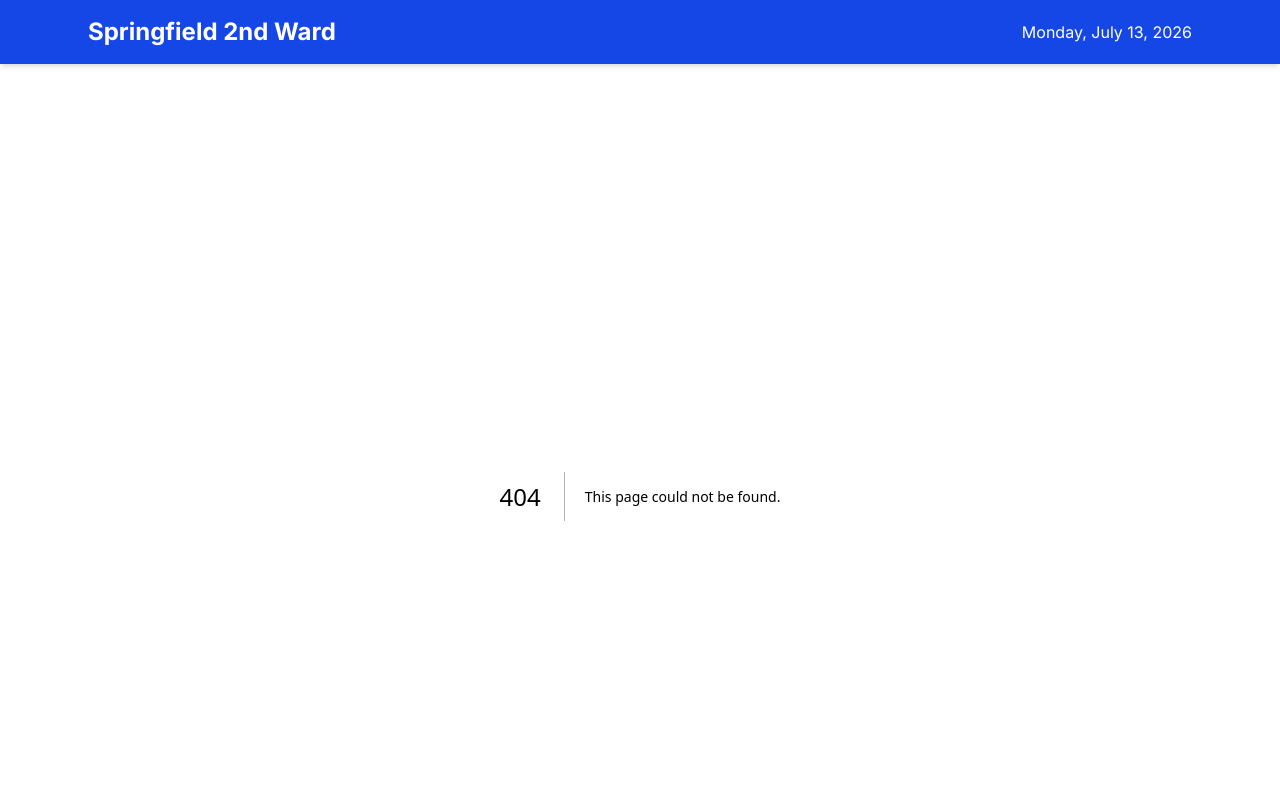
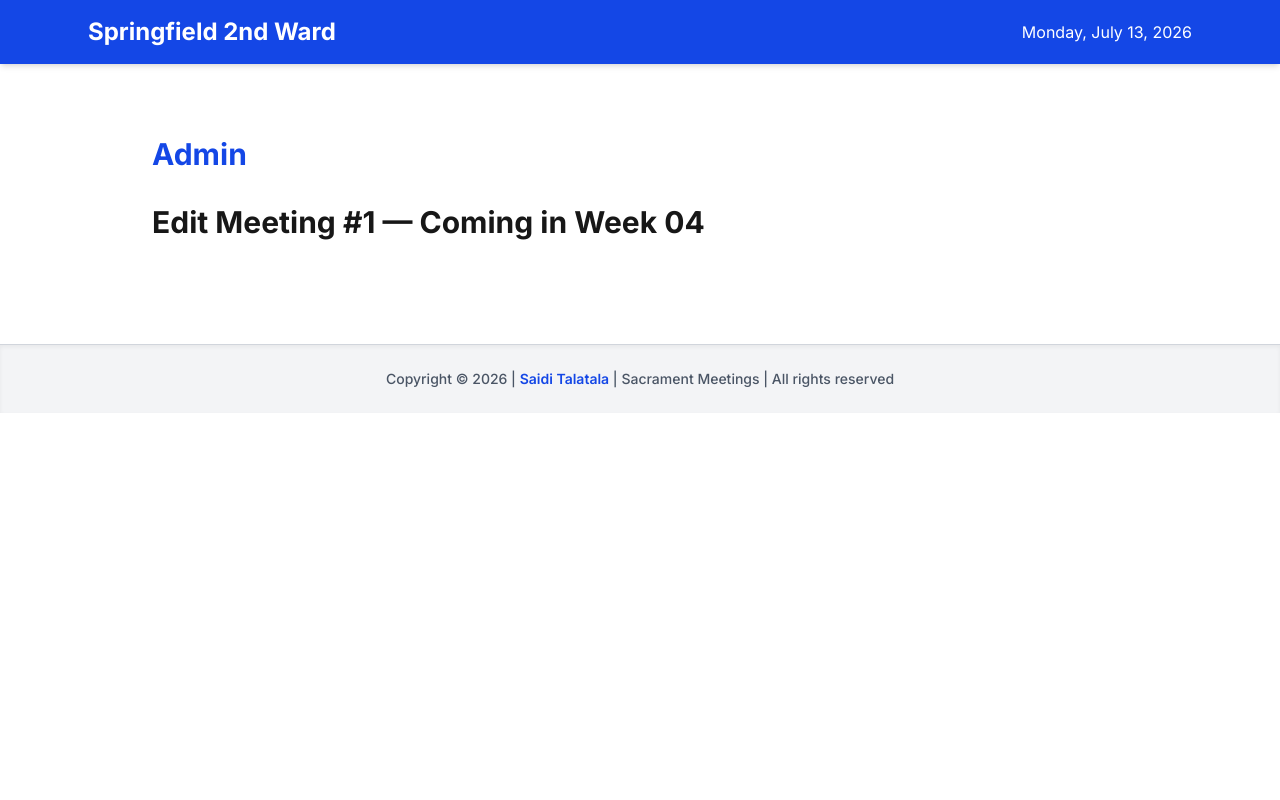
Before and after one commit to JohnTala/sacrament-meetings, a Next.js app: page /meetings/1/edit in a window 1280 px wide. Before the commit this address had no page. Shown: the top 800 px of the page. Built offline with nearby package versions, Linux system fonts and the light colour scheme.

Commit message:
W3: reorganize app routes using Next.js route groups

```diff
--- /dev/null
+++ b/app/(admin)/layout.tsx
@@ -0,0 +1,19 @@
+import type { ReactNode } from "react";
+
+interface Props {
+  children: ReactNode;
+}
+
+export default function AdminLayout({
+  children,
+}: Props) {
+  return (
+    <main className="mx-auto max-w-5xl px-6 py-10">
+      <h1 className="mb-8 text-3xl font-bold text-blue-700">
+        Admin
+      </h1>
+
+      {children}
+    </main>
+  );
+}
--- /dev/null
+++ b/app/(admin)/meetings/[id]/edit/page.tsx
@@ -0,0 +1,19 @@
+interface Props {
+  params: Promise<{
+    id: string;
+  }>;
+}
+
+export default async function EditMeetingPage({
+  params,
+}: Props) {
+  const { id } = await params;
+
+  return (
+    <section>
+      <h2 className="text-3xl font-bold">
+        Edit Meeting #{id} — Coming in Week 04
+      </h2>
+    </section>
+  );
+}
--- /dev/null
+++ b/app/(admin)/meetings/new/page.tsx
@@ -0,0 +1,9 @@
+export default function NewMeetingPage() {
+  return (
+    <section>
+      <h2 className="text-3xl font-bold">
+        Create Meeting — Coming in Week 04
+      </h2>
+    </section>
+  );
+}
--- /dev/null
+++ b/app/(public)/meetings/layout.tsx
@@ -0,0 +1,15 @@
+import type { ReactNode } from "react";
+
+interface Props {
+  children: ReactNode;
+}
+
+export default function MeetingsLayout({
+  children,
+}: Props) {
+  return (
+    <main className="mx-auto max-w-6xl px-6 py-10">
+      {children}
+    </main>
+  );
+}
```
Also changed, not shown: app/(public)/meetings/[id]/page.tsx (renamed from app/meetings/[id]/page.tsx), app/(public)/meetings/current/page.tsx (renamed from app/meetings/current/page.tsx), app/(public)/meetings/loading.tsx (added), app/(public)/meetings/page.tsx (renamed from app/page.tsx).
